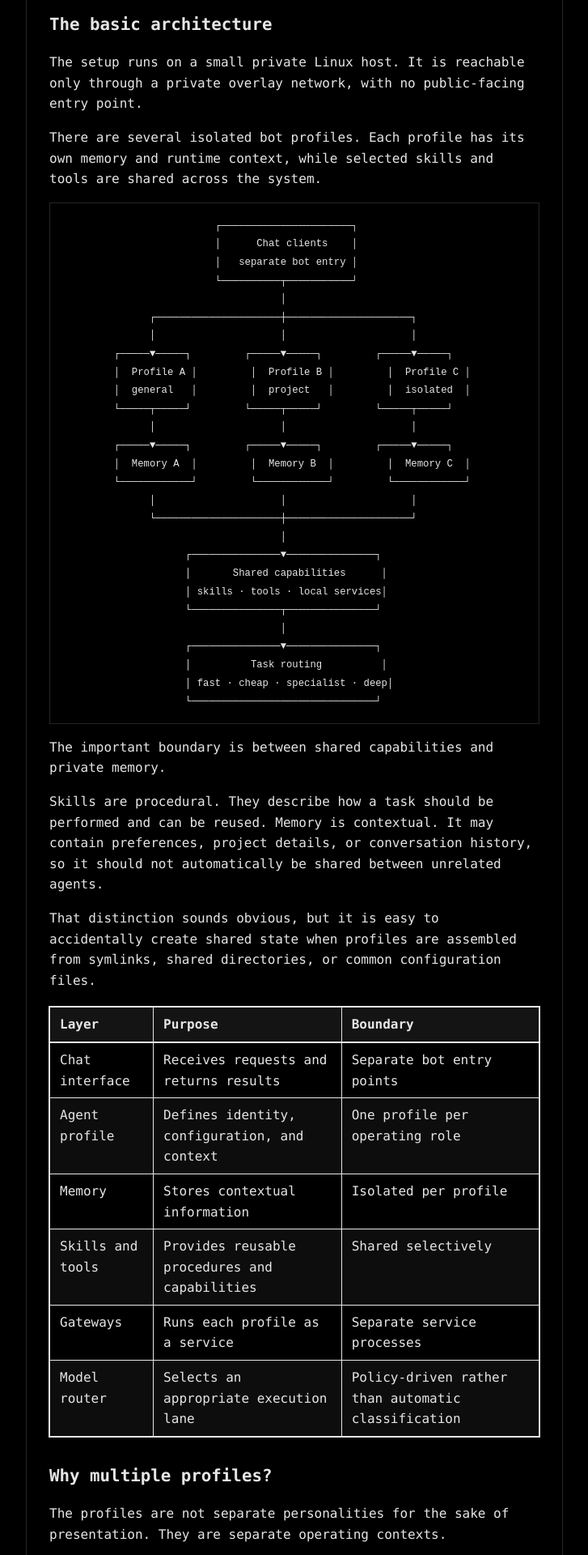
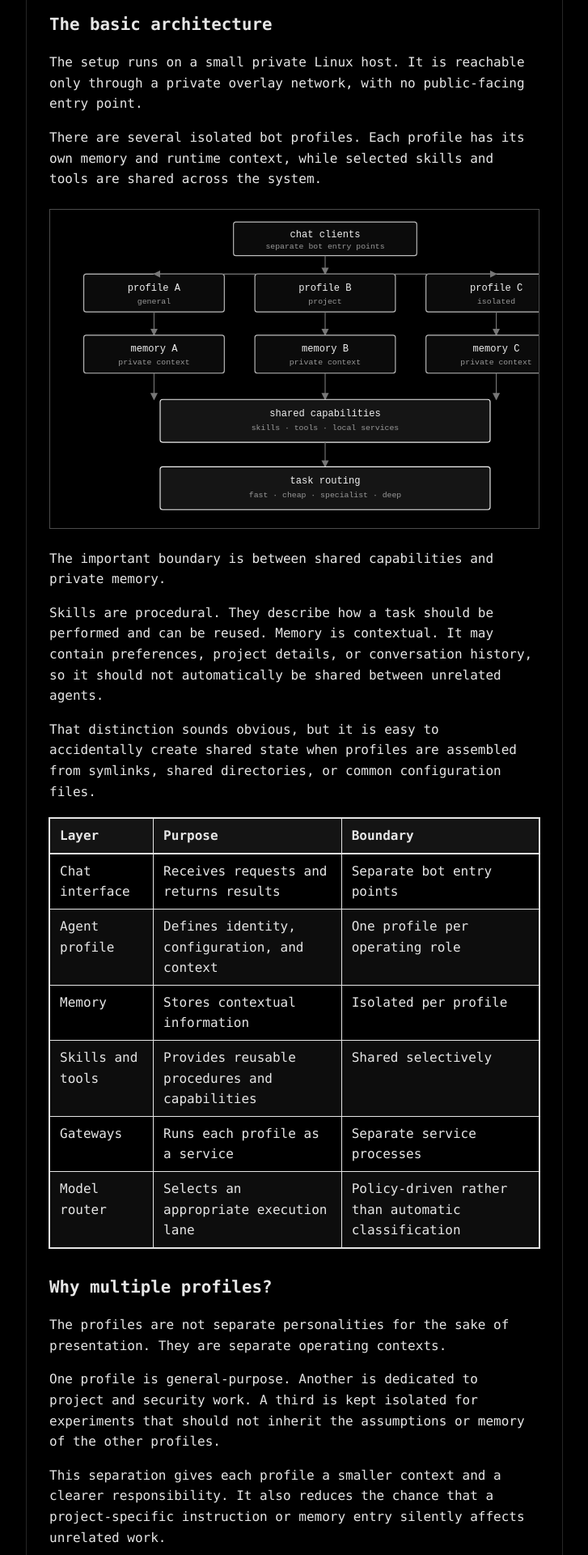
Before and after one commit to bhanuharya/bhanuharya.github.io, a Jekyll site: the page built from _posts/2026-08-19-building-a-small-self-hosted-agent-system-with-hermes.md, in a window 1280 px wide. Shown: the part 2000-3920 px from the top of the page at 81% size, without its empty margins (276-1003 px from the left). Built offline with Jekyll 4.4.1, drawn with Linux system fonts in a browser that asks for light colours; some of the changed text lies outside the part shown.

Commit message:
Update Hermes post with SVG architecture diagrams

````diff
--- a/_posts/2026-08-19-building-a-small-self-hosted-agent-system-with-hermes.md
+++ b/_posts/2026-08-19-building-a-small-self-hosted-agent-system-with-hermes.md
@@ -55,35 +55,69 @@
 
 There are several isolated bot profiles. Each profile has its own memory and runtime context, while selected skills and tools are shared across the system.
 
-```text
-                         ┌──────────────────────┐
-                         │      Chat clients    │
-                         │   separate bot entry │
-                         └──────────┬───────────┘
-                                    │
-              ┌─────────────────────┼─────────────────────┐
-              │                     │                     │
-        ┌─────▼─────┐         ┌─────▼─────┐         ┌─────▼─────┐
-        │  Profile A │         │  Profile B │         │  Profile C │
-        │  general   │         │  project   │         │  isolated  │
-        └─────┬─────┘         └─────┬─────┘         └─────┬─────┘
-              │                     │                     │
-        ┌─────▼─────┐         ┌─────▼─────┐         ┌─────▼─────┐
-        │  Memory A  │         │  Memory B  │         │  Memory C  │
-        └────────────┘         └────────────┘         └────────────┘
-              │                     │                     │
-              └─────────────────────┼─────────────────────┘
-                                    │
-                    ┌───────────────▼───────────────┐
-                    │       Shared capabilities      │
-                    │ skills · tools · local services│
-                    └───────────────┬───────────────┘
-                                    │
-                    ┌───────────────▼───────────────┐
-                    │          Task routing          │
-                    │ fast · cheap · specialist · deep│
-                    └───────────────────────────────┘
-```
+<figure class="diagram-wrap">
+<svg class="architecture-diagram" viewBox="0 0 900 520" role="img" aria-labelledby="architecture-title architecture-desc" xmlns="http://www.w3.org/2000/svg">
+  <title id="architecture-title">Hermes multi-profile architecture</title>
+  <desc id="architecture-desc">Chat clients connect to three isolated agent profiles. Each profile has private memory, while selected skills and tools are shared before tasks reach the model router.</desc>
+  <defs>
+    <marker id="arrow-architecture" markerWidth="8" markerHeight="8" refX="7" refY="4" orient="auto">
+      <path d="M0,0 L8,4 L0,8 Z" fill="#777" />
+    </marker>
+    <style>
+      .arch-box { fill:#0b0b0b; stroke:#bdbdbd; stroke-width:1.5; rx:4; }
+      .arch-shared { fill:#151515; stroke:#f0f0f0; stroke-width:1.5; rx:4; }
+      .arch-text { fill:#f0f0f0; font:16px monospace; text-anchor:middle; }
+      .arch-muted { fill:#999; font:13px monospace; text-anchor:middle; }
+      .arch-line { stroke:#777; stroke-width:1.5; fill:none; marker-end:url(#arrow-architecture); }
+    </style>
+  </defs>
+
+  <rect class="arch-box" x="300" y="20" width="300" height="55" />
+  <text class="arch-text" x="450" y="45">chat clients</text>
+  <text class="arch-muted" x="450" y="64">separate bot entry points</text>
+
+  <line class="arch-line" x1="450" y1="75" x2="450" y2="105" />
+
+  <rect class="arch-box" x="55" y="105" width="230" height="62" />
+  <rect class="arch-box" x="335" y="105" width="230" height="62" />
+  <rect class="arch-box" x="615" y="105" width="230" height="62" />
+  <text class="arch-text" x="170" y="132">profile A</text>
+  <text class="arch-muted" x="170" y="153">general</text>
+  <text class="arch-text" x="450" y="132">profile B</text>
+  <text class="arch-muted" x="450" y="153">project</text>
+  <text class="arch-text" x="730" y="132">profile C</text>
+  <text class="arch-muted" x="730" y="153">isolated</text>
+
+  <line class="arch-line" x1="450" y1="105" x2="170" y2="105" />
+  <line class="arch-line" x1="450" y1="105" x2="730" y2="105" />
+  <line class="arch-line" x1="170" y1="167" x2="170" y2="205" />
+  <line class="arch-line" x1="450" y1="167" x2="450" y2="205" />
+  <line class="arch-line" x1="730" y1="167" x2="730" y2="205" />
+
+  <rect class="arch-box" x="55" y="205" width="230" height="62" />
+  <rect class="arch-box" x="335" y="205" width="230" height="62" />
+  <rect class="arch-box" x="615" y="205" width="230" height="62" />
+  <text class="arch-text" x="170" y="232">memory A</text>
+  <text class="arch-muted" x="170" y="253">private context</text>
+  <text class="arch-text" x="450" y="232">memory B</text>
+  <text class="arch-muted" x="450" y="253">private context</text>
+  <text class="arch-text" x="730" y="232">memory C</text>
+  <text class="arch-muted" x="730" y="253">private context</text>
+
+  <line class="arch-line" x1="170" y1="267" x2="170" y2="310" />
+  <line class="arch-line" x1="450" y1="267" x2="450" y2="310" />
+  <line class="arch-line" x1="730" y1="267" x2="730" y2="310" />
+
+  <rect class="arch-shared" x="180" y="310" width="540" height="70" />
+  <text class="arch-text" x="450" y="338">shared capabilities</text>
+  <text class="arch-muted" x="450" y="360">skills · tools · local services</text>
+
+  <line class="arch-line" x1="450" y1="380" x2="450" y2="420" />
+  <rect class="arch-shared" x="180" y="420" width="540" height="70" />
+  <text class="arch-text" x="450" y="448">task routing</text>
+  <text class="arch-muted" x="450" y="470">fast · cheap · specialist · deep</text>
+</svg>
+</figure>
 
 The important boundary is between shared capabilities and private memory.
 
@@ -206,35 +240,59 @@
 
 Hermes is the coordination layer, not the entire security stack. Some of the work is handled by separate tools that can be used independently or called as part of a larger workflow.
 
-Two public repositories are part of that tooling layer:
+Two public repositories are part of the tooling used around this setup. They are separate projects rather than components that need an agent to function:
 
 | Repository | Role |
 |---|---|
 | [secure-development-tools](https://github.com/bhanuharya/secure-development-tools) | Security-scan orchestration for source-code, application, secrets, and dependency checks, with findings collected into a single workflow. |
 | [cti-radar](https://github.com/bhanuharya/cti-radar) | A self-hosted CTI and attack-surface correlation dashboard for authorized findings, assets, vulnerabilities, and mitigation tracking. |
 
-Conceptually, the relationship looks like this:
+The relationship is closer to a control plane sitting above several independent tools:
 
-```text
-                         ┌──────────────────┐
-                         │      Hermes      │
-                         │  agent control   │
-                         └────────┬─────────┘
-                                  │
-              ┌───────────────────┼───────────────────┐
-              │                   │                   │
-       ┌──────▼──────┐     ┌──────▼──────┐     ┌──────▼──────┐
-       │ secure-dev  │     │  CTI Radar  │     │ local jobs  │
-       │ tooling     │     │ correlation │     │ and scripts  │
-       └──────┬──────┘     └──────┬──────┘     └──────┬──────┘
-              │                   │                   │
-              └───────────────────┼───────────────────┘
-                                  │
-                         ┌────────▼────────┐
-                         │ findings, logs, │
-                         │ reports, alerts │
-                         └─────────────────┘
-```
+<figure class="diagram-wrap">
+<svg class="architecture-diagram" viewBox="0 0 900 360" role="img" aria-labelledby="tooling-title tooling-desc" xmlns="http://www.w3.org/2000/svg">
+  <title id="tooling-title">Hermes tooling layer</title>
+  <desc id="tooling-desc">Hermes coordinates independent security tools and local jobs, which produce findings, reports, logs, and alerts.</desc>
+  <defs>
+    <marker id="arrow-tooling" markerWidth="8" markerHeight="8" refX="7" refY="4" orient="auto">
+      <path d="M0,0 L8,4 L0,8 Z" fill="#777" />
+    </marker>
+    <style>
+      .tool-box { fill:#0b0b0b; stroke:#bdbdbd; stroke-width:1.5; rx:4; }
+      .tool-main { fill:#151515; stroke:#f0f0f0; stroke-width:1.5; rx:4; }
+      .tool-text { fill:#f0f0f0; font:16px monospace; text-anchor:middle; }
+      .tool-muted { fill:#999; font:13px monospace; text-anchor:middle; }
+      .tool-line { stroke:#777; stroke-width:1.5; fill:none; marker-end:url(#arrow-tooling); }
+    </style>
+  </defs>
+
+  <rect class="tool-main" x="300" y="20" width="300" height="65" />
+  <text class="tool-text" x="450" y="48">Hermes</text>
+  <text class="tool-muted" x="450" y="69">agent control and routing</text>
+
+  <line class="tool-line" x1="450" y1="85" x2="160" y2="145" />
+  <line class="tool-line" x1="450" y1="85" x2="450" y2="145" />
+  <line class="tool-line" x1="450" y1="85" x2="740" y2="145" />
+
+  <rect class="tool-box" x="35" y="145" width="250" height="70" />
+  <rect class="tool-box" x="325" y="145" width="250" height="70" />
+  <rect class="tool-box" x="615" y="145" width="250" height="70" />
+  <text class="tool-text" x="160" y="173">secure-development-tools</text>
+  <text class="tool-muted" x="160" y="195">scan orchestration</text>
+  <text class="tool-text" x="450" y="173">cti-radar</text>
+  <text class="tool-muted" x="450" y="195">finding correlation</text>
+  <text class="tool-text" x="740" y="173">local jobs</text>
+  <text class="tool-muted" x="740" y="195">scripts and scheduled checks</text>
+
+  <line class="tool-line" x1="160" y1="215" x2="450" y2="280" />
+  <line class="tool-line" x1="450" y1="215" x2="450" y2="280" />
+  <line class="tool-line" x1="740" y1="215" x2="450" y2="280" />
+
+  <rect class="tool-main" x="240" y="280" width="420" height="60" />
+  <text class="tool-text" x="450" y="306">findings · reports · logs · alerts</text>
+  <text class="tool-muted" x="450" y="326">outputs remain useful without an agent</text>
+</svg>
+</figure>
 
 The important design choice is that these tools remain useful without an agent. Hermes can help decide when to use them, interpret their output, or summarize a result, but the underlying scanners and dashboards should not depend on an LLM to function.
 
--- a/assets/css/style.css
+++ b/assets/css/style.css
@@ -294,6 +294,21 @@
   border: 1px solid var(--border);
 }
 
+.diagram-wrap {
+  margin: 1.5rem 0;
+  max-width: 100%;
+  overflow-x: auto;
+  border: 1px solid var(--border-bright);
+  background: var(--bg);
+}
+
+.architecture-diagram {
+  display: block;
+  width: 100%;
+  min-width: 680px;
+  height: auto;
+}
+
 .post-content table {
   width: 100%;
   border-collapse: collapse;
````
